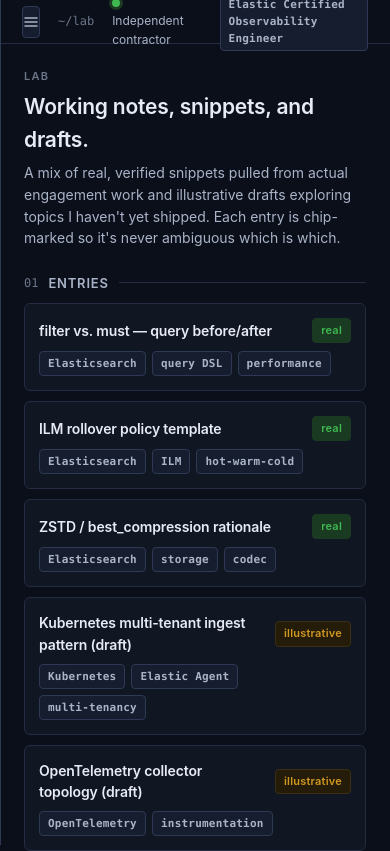
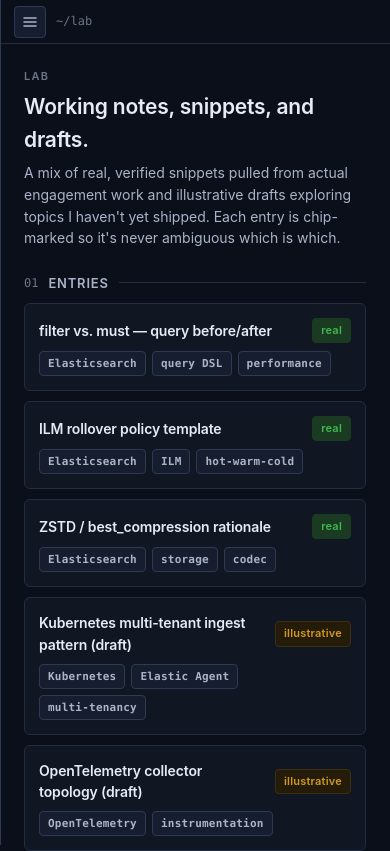
Before and after one commit to gmverdugo/gmverdugo.github.io, an Astro site in the folder site/: page /lab in a window 390 px wide. Shown: the top 851 px of the page. Built offline with nearby package versions, Linux system fonts and the light colour scheme; Astro itself is replaced by a stand-in of ours.

Commit message:
fix(shell): collapse secondary statusbar chrome at <900px to stop mobile overlap
The cert chip (Elastic Certified Observability Engineer) and the
Independent contractor label had no responsive handling in Statusbar:
.statusbar is a non-wrapping flex row with no width constraint on
either element, so at narrow viewports (390px) the long chip text
collides with the breadcrumb/hamburger row instead of shrinking,
wrapping, or hiding.

Fix: tag the breadcrumb, contractor label, spacer, and cert chip with
dedicated classes so the existing <900px breakpoint (where the sidebar
already collapses to an off-canvas drawer) can target them precisely.
At <900px, the contractor label and cert chip are hidden (secondary
status info, not navigation-critical — same precedent as the sidebar
itself disappearing at this breakpoint) and the breadcrumb takes the
freed flex space with an ellipsis/overflow safeguard if it's still too
long for the viewport. Added a <480px padding/gap tightening pass for
very narrow phones.

Applies to every page via the shared ConsoleShell/Statusbar — verified
the fix compiles into the same shared CSS chunk linked by both the
Overview page and a Case Study detail page.

```diff
--- a/site/src/components/Statusbar.astro
+++ b/site/src/components/Statusbar.astro
@@ -22,8 +22,8 @@ const { breadcrumb } = Astro.props;
       <path d="M2 4h12M2 8h12M2 12h12" stroke="currentColor" stroke-width="1.5" stroke-linecap="round" />
     </svg>
   </button>
-  <span class="num" style="color: var(--color-fg-2)">{breadcrumb}</span>
-  <span><StatusDot variant="ok" /> Independent contractor</span>
-  <span style="flex:1"></span>
-  <Chip variant="mono">Elastic Certified Observability Engineer</Chip>
+  <span class="num statusbar-crumb" style="color: var(--color-fg-2)">{breadcrumb}</span>
+  <span class="statusbar-contractor"><StatusDot variant="ok" /> Independent contractor</span>
+  <span class="statusbar-spacer"></span>
+  <Chip variant="mono" class="statusbar-cert">Elastic Certified Observability Engineer</Chip>
 </div>
--- a/site/src/styles/global.css
+++ b/site/src/styles/global.css
@@ -456,6 +456,15 @@ pre.code .c {
   top: 0;
   z-index: 5;
 }
+.shell .statusbar .statusbar-crumb {
+  overflow: hidden;
+  text-overflow: ellipsis;
+  white-space: nowrap;
+  min-width: 0;
+}
+.shell .statusbar .statusbar-spacer {
+  flex: 1;
+}
 .shell .content {
   padding: 24px;
   max-width: 1080px;
@@ -517,6 +526,30 @@ pre.code .c {
   .hamburger {
     display: inline-flex;
   }
+  /* Statusbar at <900px: the sidebar collapses to an off-canvas drawer
+     (see .shell .sidebar above), so the statusbar is now the only
+     persistent chrome row. Secondary status info (contractor label,
+     cert chip) is decorative/supplementary, not navigation-critical —
+     it collapses first so the hamburger + breadcrumb never overlap or
+     get squeezed. Same precedent as the sidebar itself disappearing
+     at this breakpoint: secondary chrome yields before core nav/content. */
+  .shell .statusbar .statusbar-contractor,
+  .shell .statusbar .statusbar-cert {
+    display: none;
+  }
+  .shell .statusbar .statusbar-spacer {
+    display: none;
+  }
+  .shell .statusbar .statusbar-crumb {
+    flex: 1;
+  }
+}
+
+@media (max-width: 480px) {
+  .shell .statusbar {
+    padding: 0 14px;
+    gap: 10px;
+  }
 }
 
 /* ============================================================
```
